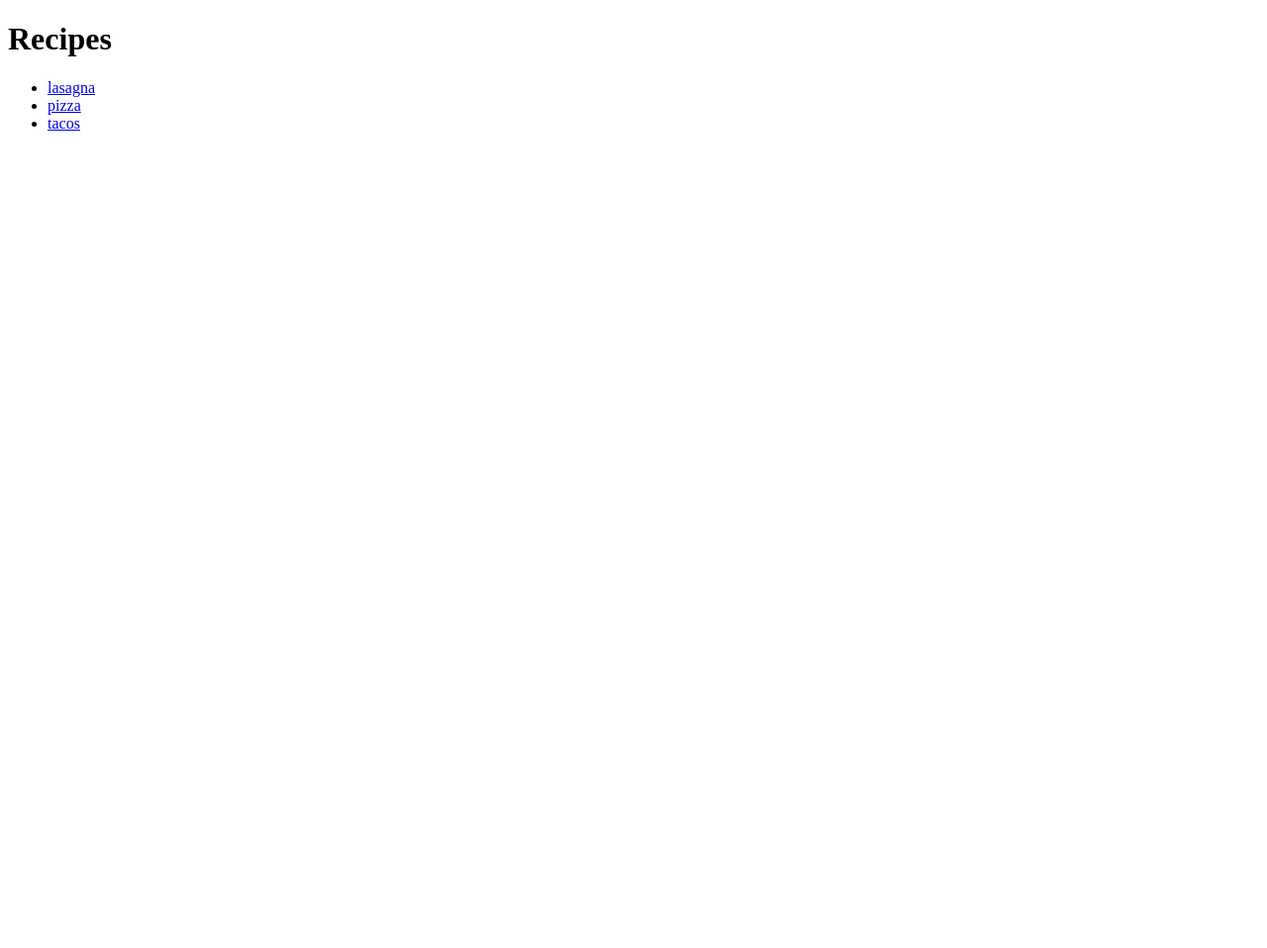
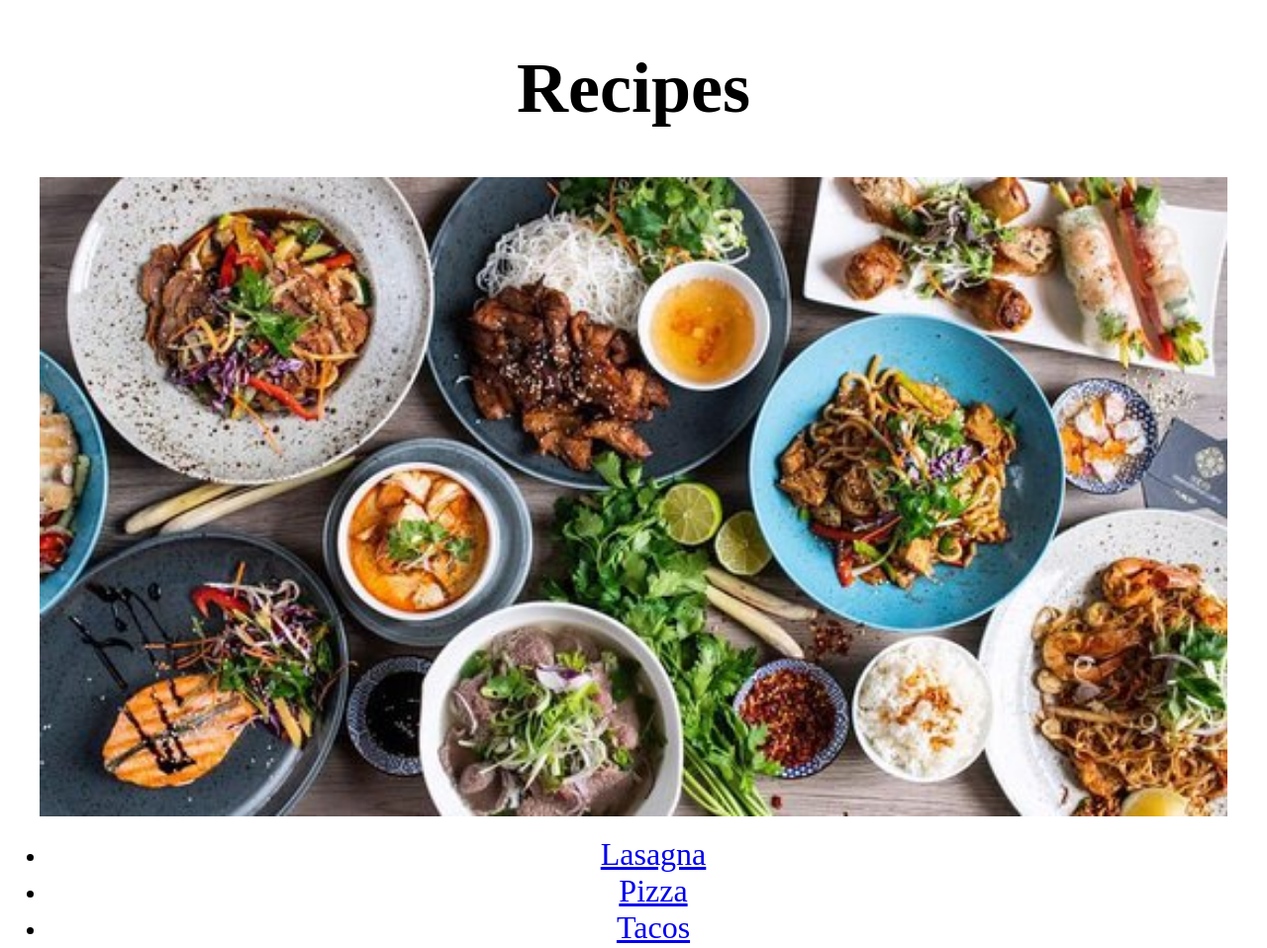
Before and after one commit to DiegoGom05/recipes, a plain HTML site: page index.html in a window 1280 px wide. Shown: the whole page at 99% size. Before the commit the page ends 800 px from the top, so only its background shows below. Drawn offline with Linux system fonts and the light colour scheme.

Commit message:
Gave it style to the project
Added a css file with a better style for the project, also added an image to de index page.

```diff
--- a/index.html
+++ b/index.html
@@ -4,13 +4,15 @@
     <meta charset="UTF-8">
     <meta name="viewport" content="width=device-width, initial-scale=1.0">
     <title>Recipes</title>
+    <link rel="stylesheet" href="style.css">
 </head>
 <body>
     <h1>Recipes</h1>
+    <img src="./foods/mix-foods.jpg" class="recipe"></a>
     <ul>
-        <li><a href="./foods/lasagna.html">lasagna</a></li>
-        <li> <a href="./foods/pizza.html">pizza</a></li>
-        <li>   <a href="./foods/tacos.html">tacos</a></li>
+        <li><a href="./foods/lasagna.html">Lasagna</a></li>
+        <li><a href="./foods/pizza.html">Pizza</a></li>
+        <li><a href="./foods/tacos.html">Tacos</a></li>
     </ul>
 
 
--- /dev/null
+++ b/style.css
@@ -0,0 +1,23 @@
+* {
+    text-align: center;
+}
+h1{
+    font-family: 'Times New Roman', Times, serif;
+    font-size: 72px;
+}
+a{
+    font-size: 32px;
+}
+img{
+    height: auto;
+    width: 1200px;
+}
+h3 {
+    font-size: 46px;
+}
+h4 {
+    font-size: 36px;
+}
+p, li {
+    font-size: 24px;
+}
```
Also changed, not shown: foods/lasagna.html (+3 -2 lines), foods/pizza.html (+3 -2 lines), foods/tacos.html (+1 -0 lines), foods/mix-foods.jpg (added).
